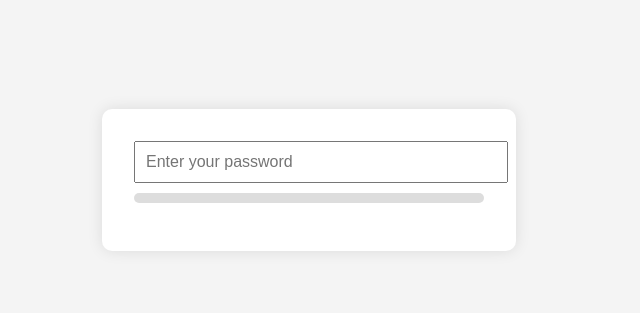
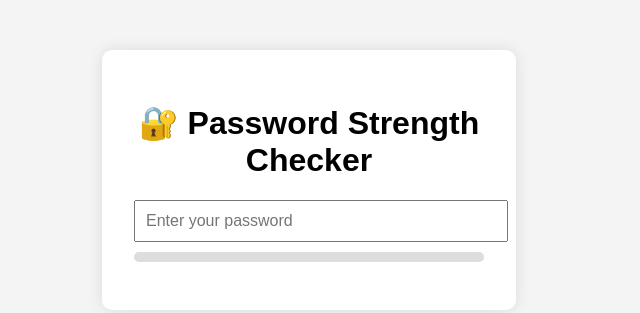
Before and after one commit to lamzef-achraf/Password-Visualizer, a plain HTML site: page index.html in a window 1280 px wide. Shown: the part 228-541 px from the top of the page, without its empty margins (331-971 px from the left). Drawn offline with Linux system fonts and the light colour scheme.

Commit message:
Update index.html

```diff
--- a/index.html
+++ b/index.html
@@ -8,6 +8,7 @@
 </head>
 <body>
   <div class="container">
+     <h1>🔐 <strong>Password Strength Checker</strong></h1>
     <input type="password" id="password" placeholder="Enter your password" />
     <div id="strength-bar"></div>
     <p id="feedback"></p>
```
